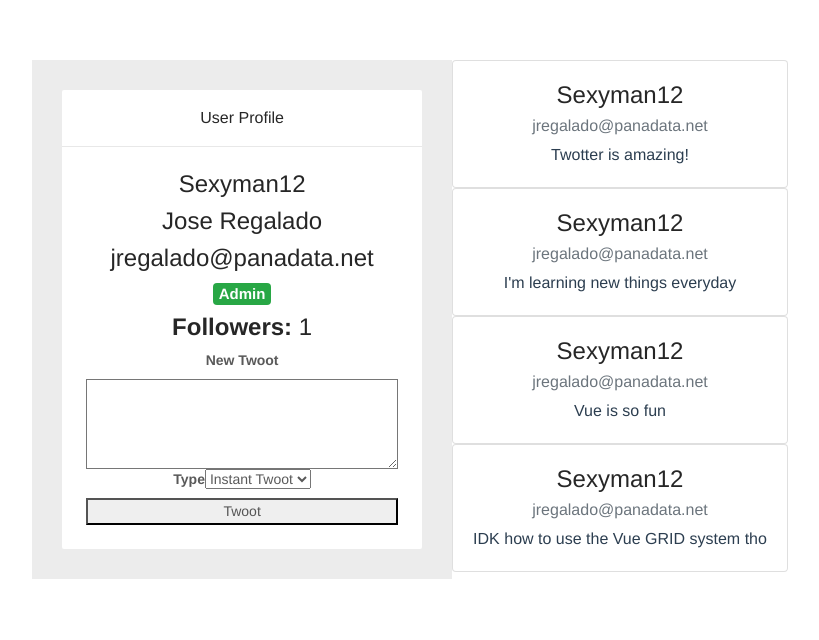
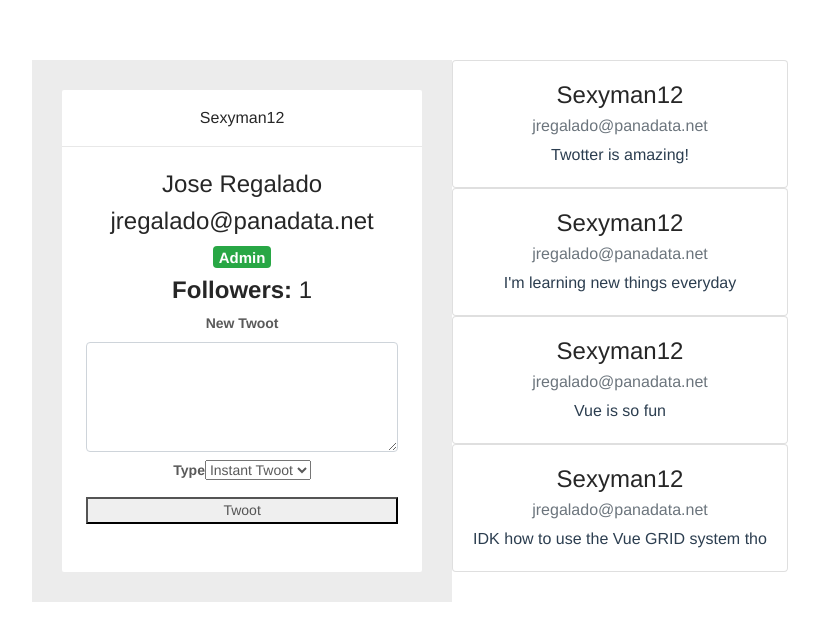
Before and after one commit to jose507/Twotter, a Vue app: page / in a window 1280 px wide. Shown: the top 640 px of the page, without its empty margins (230-1049 px from the left). Built offline with nearby package versions, Linux system fonts and the light colour scheme.

Commit message:
Boostrap UI adjustment

```diff
--- a/src/components/UserProfile.vue
+++ b/src/components/UserProfile.vue
@@ -1,49 +1,30 @@
 <template>
 	<a-row type="flex" justify="center">
-      <div class= "" style="background:#ECECEC; padding:30px">
-        <a-card title="User Profile" :bordered="false" style="width: 360px;">
-            <h4>{{user.userName}}</h4>
+		<div class="" style="background:#ECECEC; padding:30px">
+			<a-card :title="this.user.userName" :bordered="false" style="width: 360px;">
 				<h4>{{fullName}}</h4>
 				<h4>{{user.email}}</h4>
 				<h5><b-badge href="#" variant="success" v-if="user.isAdmin">Admin</b-badge></h5>
 				<h4><strong>Followers: </strong>{{followers}}</h4>
 
-
-
-
-            <form class="d-flex flex-column" @submit.prevent="createNewTwoot">
+        <form class="d-flex flex-column form-group" @submit.prevent="createNewTwoot">
 					<label for="newTwoot"><strong>New Twoot</strong></label>
-              <textarea id="newTwoot" rows="4" v-model="newTwootContent"/>
-
+					<textarea id="newTwoot" class="form-control" rows="4" v-model="newTwootContent" />
 					<div class="user-profile_create_twoot_type">
 						<label for="newTwootType"><strong>Type</strong></label>
-                <select id="newTwootType" v-model="selectedTwootType">
-                  <option :value="option.value" v-for="(option, index) in twootTypes" :key="index">
-                    {{ option.name }}
-                  </option>
+						<select id="newTwootType" class="my-2" v-model="selectedTwootType">
+							<option :value="option.value" v-for="(option, index) in twootTypes" :key="index"> {{ option.name }} </option>
 						</select>
-
 					</div>
-                <button>Twoot</button>
+					<button class="my-2">Twoot</button>
 				</form>
-
-
-
 			</a-card>
 		</div>
 		<b-list-group>
-            <TwootItem
-                v-for="twoot in user.twoots"
-                :key="twoot.id"
-                :userName="user.userName"
-                :twoot="twoot"
-                :email="user.email"
-                @favourite="toggleFavourite"
-            />
-        </b-list-group>
+			<TwootItem v-for="twoot in user.twoots" :key="twoot.id" :userName="user.userName" :twoot="twoot" :email="user.email" @favourite="toggleFavourite" /> </b-list-group>
 	</a-row>
+</template>
 
-</template>
 
 <script>
 import TwootItem from "./TwootItem";
```
Lines whose indentation alone changed are shown as unchanged.
